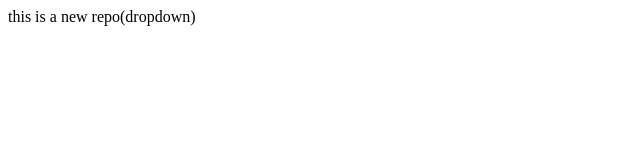
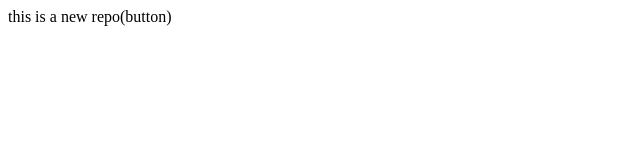
Before and after one commit to Poonamkv2/Remoterepo, a plain HTML site: page index.html in a window 1280 px wide. Shown: the full height of the page, 0-640 px from the left. Drawn offline with Linux system fonts and the light colour scheme.

Commit message:
added in main

```diff
--- a/index.html
+++ b/index.html
@@ -1 +1 @@
-<p> this is a new repo(dropdown)</p>
+<p> this is a new repo(button)</p>
```
